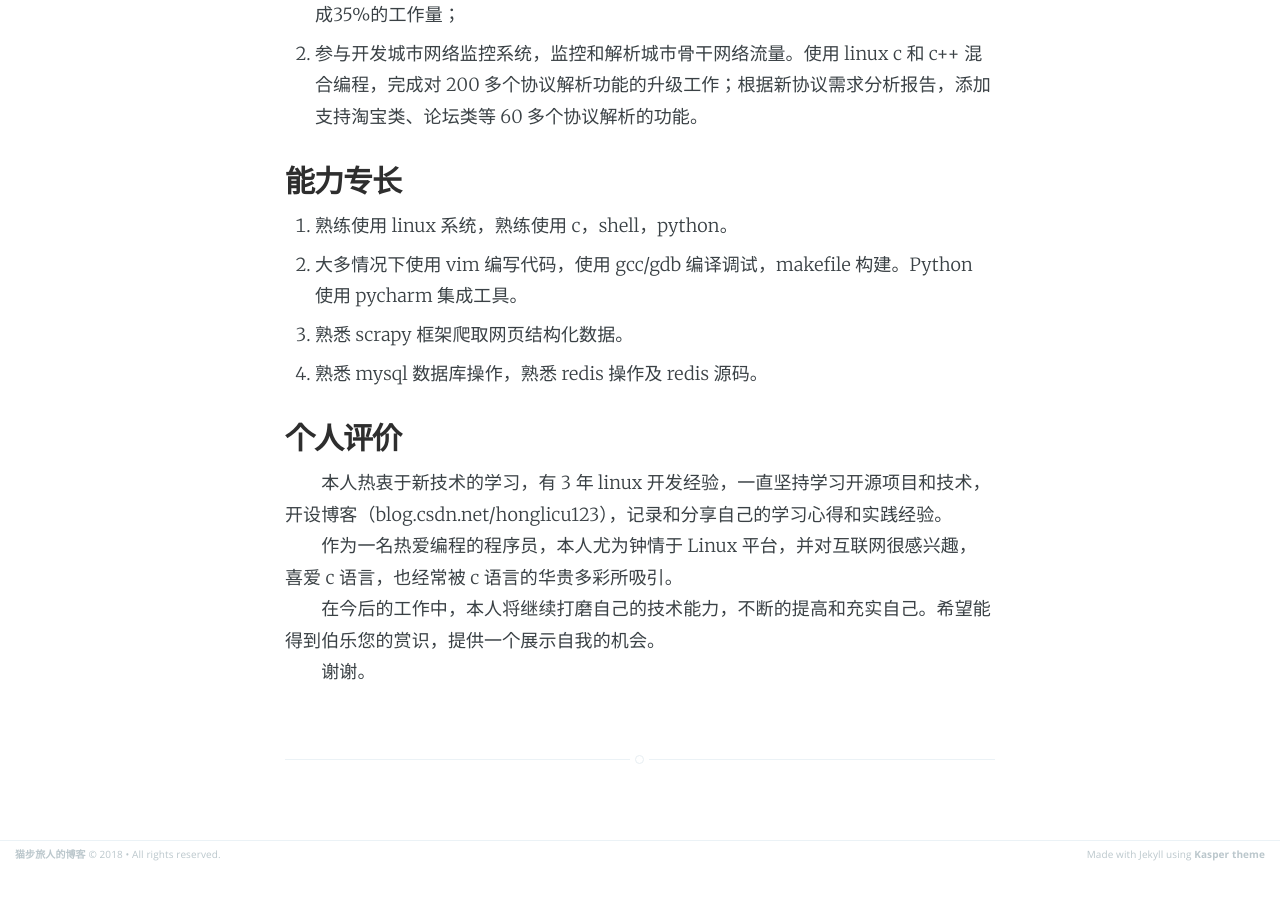
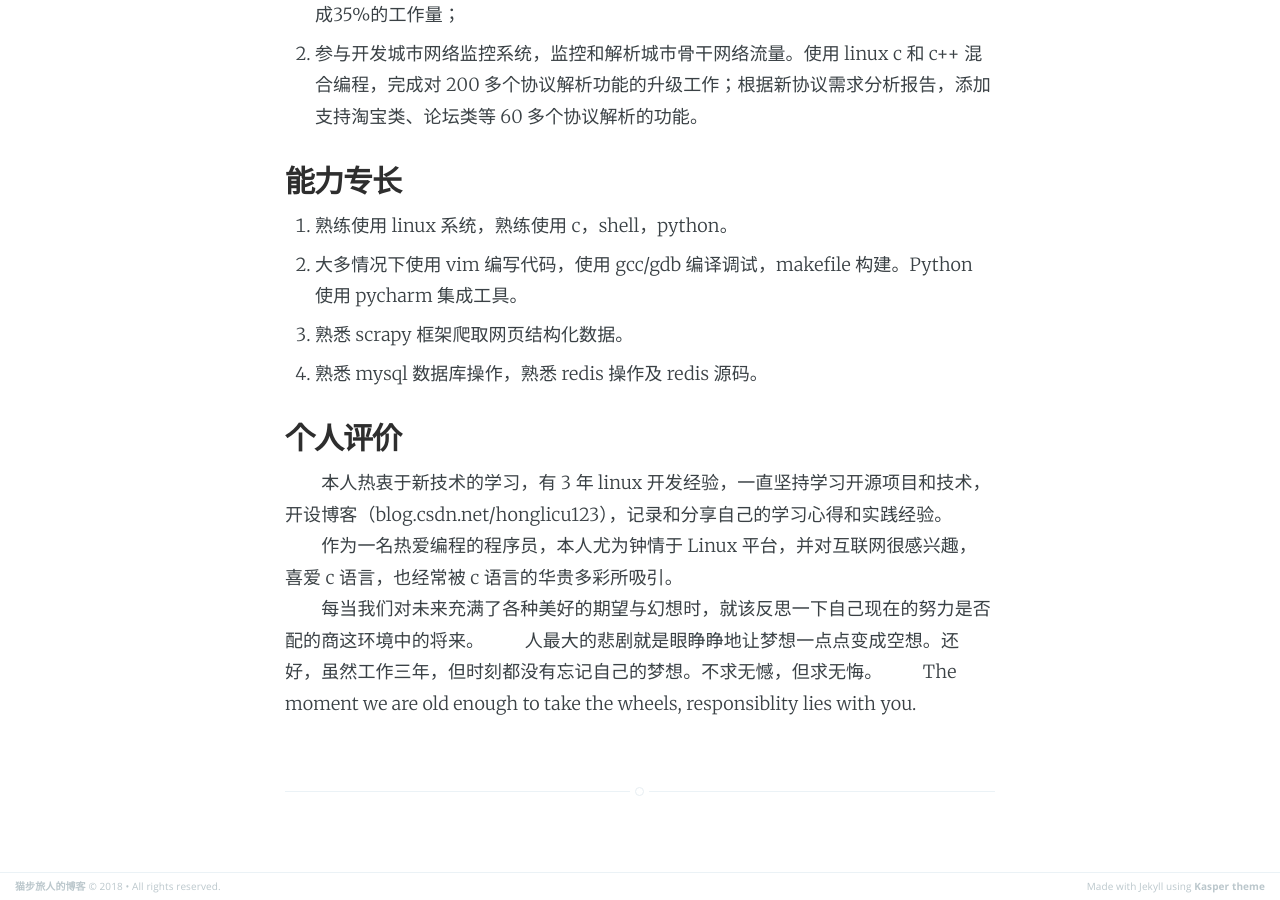
Before and after one commit to small-cat/small-cat.github.io, a Jekyll site: the page built from about.md, in a window 1280 px wide and 900 px high, scrolled down 1442 px. Built offline with Jekyll 4.4.1, drawn with Linux system fonts in a browser that asks for light colours; comment, search, counter and statistics services are not loaded; before the commit the page ends 2311 px from its top, so only the background shows below that; some of the changed text lies outside the part shown.

Commit message:
update personal information

```diff
--- a/about.md
+++ b/about.md
@@ -12,18 +12,18 @@
 2009.09 – 2013.07　　　长安大学　　　　　计算机科学与技术	　　　工学学士
 
 ## 工作经历
-2015.08 ~ 至今　　　　　中国移动（深圳）有限公司（香港）<br>
+2015.08 ~ 2017.10　　　中国移动（深圳）有限公司（香港）<br>
 2014.06 ~ 2015.06　　　北京锐安科技有限公司
 
 ## 项目经验
-**2015.08~至今　　　　中国移动转售业务结算计费系统** <br>
+**2015.08~2017.10　　　中国移动转售业务结算计费系统** <br>
 **主要工作：**
 1. 负责计费结算系统运维和系统上线升级工作。完成上线任务 30 多次；构建和完善转售系统巡检工作，完成 60% 工作量；开发运维脚本工具。 <br>
 2. 流程优化改造，系统成功报竣率达到 99% 以上。 <br>
 3. 系统优化，跟踪遗留问题的修复和新需求的改造，每天 40 多个申告降低到 10 多个。 <br>
 4. 担任 tap3 工具开发项目小组组长，学习和研究 ASN.1 Compiler 开源项目，开发转售tap3话单的编解码工具。
 
-**2016.02~至今　　　　移动转售业务话单稽核系统　　　　小组组长**　<br>
+**2016.02~2017.10　　　移动转售业务话单稽核系统　　　　小组组长**　<br>
 **描述：** 本项目主要针对的是31个省份和内容计费系统以及ARCH上传给转售平台的话单，检测话单记录的有效性，筛选异常话单,进行减免和通知省侧重传，并统计转售业务每日/每月的活跃用户数。<br>
 **主要工作：**
 1. 参与和主导稽核系统的开发，完成 80% 的工作量。系统采用 mysql 和 redis 进行数据存储和相关统计处理，日志使用开源日志框架 log4cplus 对日志进行格式化输出。已在生产上线完成，目前每月能够减免异常话单，降低100多万的损失。 <br>
@@ -43,5 +43,6 @@
 ## 个人评价
 　　本人热衷于新技术的学习，有 3 年 linux 开发经验，一直坚持学习开源项目和技术，开设博客（blog.csdn.net/honglicu123），记录和分享自己的学习心得和实践经验。<br>
 　　作为一名热爱编程的程序员，本人尤为钟情于 Linux 平台，并对互联网很感兴趣，喜爱 c 语言，也经常被 c 语言的华贵多彩所吸引。 <br>
-　　在今后的工作中，本人将继续打磨自己的技术能力，不断的提高和充实自己。希望能得到伯乐您的赏识，提供一个展示自我的机会。 <br>
-　　谢谢。
+　　每当我们对未来充满了各种美好的期望与幻想时，就该反思一下自己现在的努力是否配的商这环境中的将来。
+　　人最大的悲剧就是眼睁睁地让梦想一点点变成空想。还好，虽然工作三年，但时刻都没有忘记自己的梦想。不求无憾，但求无悔。
+　　The moment we are old enough to take the wheels, responsiblity lies with you.
```
